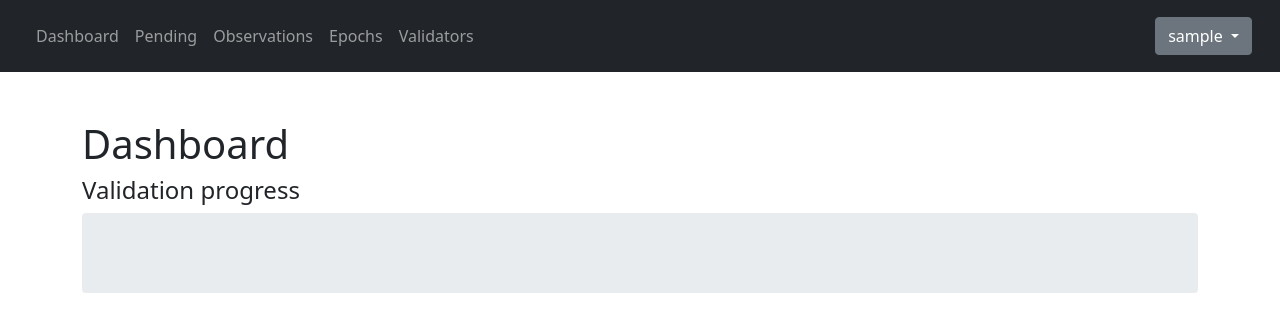
After one commit to askap-vast/validation, a Django app: page / in a window 1280 px wide. The commit adds this page. Shown: the top 332 px of the page. Run offline with Django 3.2, Linux system fonts and the light colour scheme; the visitor is signed in with stand-in values (Sample User, id 1); data that the repository does not hold is empty; parts of the project's set-up code (start-up, migrations or seed data) failed here and were passed over.

Commit message:
added basic dashboard

```diff
--- a/validation/templates/validation/base.html
+++ b/validation/templates/validation/base.html
@@ -18,6 +18,7 @@
 <body>
 
 {% block navbar %}
+{% url 'dashboard' as url_dashboard %}
 {% url 'pending-list' as url_pending_list %}
 {% url 'observation-list' as url_observation_list %}
 <header>
@@ -30,7 +31,7 @@
       <div class="collapse navbar-collapse" id="navbarSupportedContent">
         <ul class="navbar-nav me-auto mb-2 mb-lg-0">
           <li class="nav-item">
-            <a class="nav-link" aria-current="page" href="#">Dashboard</a>
+            <a class="nav-link{% if request.path == url_dashboard %} active{% endif %}" aria-current="page" href="{% url 'dashboard' %}">Dashboard</a>
           </li>
           <li class="nav-item">
             <a class="nav-link{% if request.path == url_pending_list %} active{% endif %}" href="{% url 'pending-list' %}">Pending</a>
--- /dev/null
+++ b/validation/templates/validation/dashboard.html
@@ -0,0 +1,21 @@
+{% extends 'validation/base.html' %}
+{% load tz %}
+{% load validation_extras %}
+{% block content %}
+<main>
+<section class="container">
+<h1>{{ title|default:"Dashboard" }}</h1>
+
+<h4>Validation progress</h4>
+<div class="progress" style="height: 5rem;">
+  {% for data_quality_count in observation_validation_counts %}
+  <div class="progress-bar bg-{{ data_quality_count.color }}" role="progressbar" style="width: {{ data_quality_count.percentage }}%">
+    <div>{{ data_quality_count.count }}</div>
+    <div>{{ data_quality_count.percentage }}%</div>
+  </div>
+  {% endfor %}
+</div>
+
+</section>
+</main>
+{% endblock content %}
--- a/validation/views.py
+++ b/validation/views.py
@@ -2,9 +2,10 @@ from typing import Any, Dict
 from bokeh.embed import components
 import bokeh.resources
 from django.contrib.auth.mixins import LoginRequiredMixin
+from django.db.models import Count, Sum
 from django.shortcuts import render
 from django.urls import reverse
-from django.views.generic import ListView
+from django.views.generic import ListView, TemplateView
 from django.views.generic.edit import UpdateView
 from validation.forms import ValidationForm
 from validation.models import Observation
@@ -13,6 +14,30 @@ from validation.plots import make_crossmatch_plots, make_psf_plot
 
 def login(request):
     return render(request, "validation/login.html")
+
+
+class DashboardView(LoginRequiredMixin, TemplateView):
+    template_name = "validation/dashboard.html"
+
+    def get_context_data(self, **kwargs):
+        # count the number of observations grouped by data quality
+        # the .order_by() is required to clear the fields automatically added due to the
+        # Observation.Meta.ordering setting.
+        count_by_quality = (
+            Observation.objects.order_by()
+            .values("data_quality")
+            .annotate(count=Count("pk"))
+        )
+        total_observations = count_by_quality.aggregate(total=Sum("count"))
+
+        # add the display colors and fractions
+        for result in count_by_quality:
+            result["color"] = Observation.ValidationState.get_color_class(result["data_quality"])
+            result["percentage"] = int(round(result["count"] / total_observations["total"] * 100))
+
+        context = super().get_context_data(**kwargs)
+        context["observation_validation_counts"] = count_by_quality
+        return context
 
 
 class ObservationListView(LoginRequiredMixin, ListView):
--- a/vast_validation_site/urls.py
+++ b/vast_validation_site/urls.py
@@ -17,6 +17,7 @@ from django.contrib import admin
 from django.contrib.auth import views as auth_views
 from django.urls import path, include
 from validation.views import (
+    DashboardView,
     ObservationListView,
     ObservationDetailView,
     PendingValidationListView,
@@ -26,7 +27,8 @@ import debug_toolbar
 
 
 urlpatterns = [
-    path("admin/", admin.site.urls),
+    path("", DashboardView.as_view()),
+    path("dashboard/", DashboardView.as_view(), name="dashboard"),
     path("observations/", ObservationListView.as_view(), name="observation-list"),
     path(
         "observations/<int:pk>/",
@@ -36,6 +38,7 @@ urlpatterns = [
     path("pending/", PendingValidationListView.as_view(), name="pending-list"),
     path("login/", login, name="login"),
     path("logout/", auth_views.LogoutView.as_view(), name="logout"),
+    path("admin/", admin.site.urls),
     path("social-auth/", include("social_django.urls", namespace="social")),
     path("__debug__/", include(debug_toolbar.urls)),
 ]
```
Also changed, not shown: validation/models.py (+14 -10 lines).
